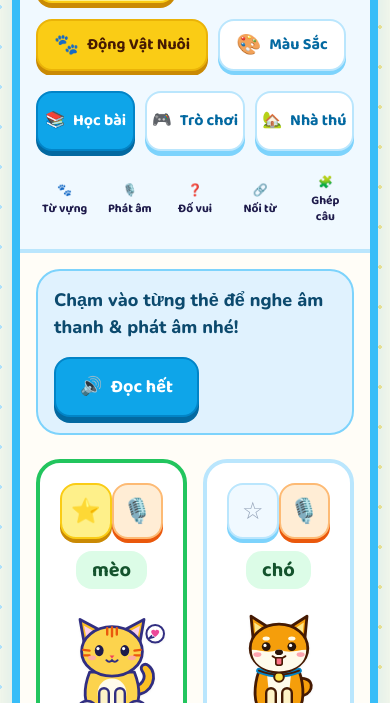
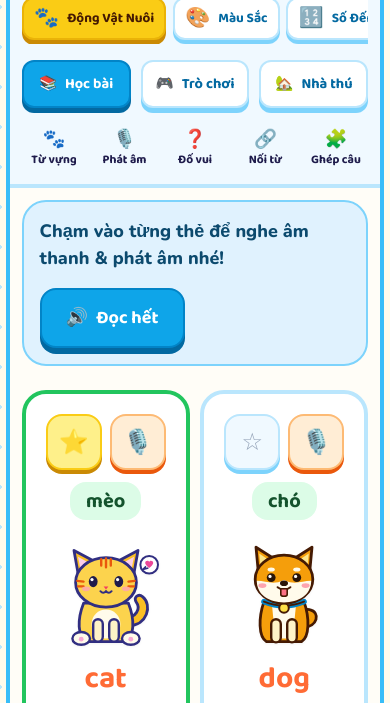
Before and after one commit to 25phongsusu/topo-app, a plain HTML site: page index.html in a window 390 px wide. Shown: the part 233-936 px from the top of the page. Drawn offline with nearby package versions, Linux system fonts and the light colour scheme.

Commit message:
fix(responsive): optimize mobile layout, subnav sizing, and topic selector scrolling without overflow

```diff
--- a/index.html
+++ b/index.html
@@ -157,23 +157,171 @@
       margin-right: auto;
     }
 
+    /* Dual Mode: Mobile Simulator & Real Screen Optimization */
     #app-shell[data-mode="mobile"] {
-      max-width: 450px;
-      min-height: 820px;
-      border-radius: 2.75rem;
-      border: 8px solid #38BDF8;
-      box-shadow: 0 12px 0 #0284C7, 0 24px 40px rgba(14, 165, 233, 0.22);
+      max-width: 420px;
+      width: 100%;
+      height: min(840px, 86vh);
+      border-radius: 2.5rem;
+      border: 7px solid #38BDF8;
+      box-shadow: 0 12px 0 #0284C7, 0 20px 35px rgba(14, 165, 233, 0.22);
+      display: flex;
+      flex-direction: column;
+      overflow: hidden;
+    }
+
+    #app-shell[data-mode="mobile"] header {
+      padding: 0.85rem 0.75rem 0.65rem !important;
+      gap: 0.5rem !important;
+    }
+
+    #app-shell[data-mode="mobile"] #header-topic-subtitle {
+      font-size: 14.5px !important;
+    }
+
+    #app-shell[data-mode="mobile"] #topic-selector {
+      gap: 0.4rem !important;
+      padding-bottom: 0.25rem !important;
+    }
+    #app-shell[data-mode="mobile"] #topic-selector button {
+      min-height: 42px !important;
+      padding: 0.35rem 0.65rem !important;
+      font-size: 13.5px !important;
+      border-radius: 0.75rem !important;
+    }
+
+    #app-shell[data-mode="mobile"] #area-btn-learn,
+    #app-shell[data-mode="mobile"] #area-btn-games,
+    #app-shell[data-mode="mobile"] #area-btn-pethouse {
+      min-height: 48px !important;
+      font-size: 14.5px !important;
+      padding: 0.35rem 0.2rem !important;
+      border-radius: 0.75rem !important;
+    }
+
+    #app-shell[data-mode="mobile"] #subnav-learn {
+      gap: 0.35rem !important;
+    }
+    #app-shell[data-mode="mobile"] #subnav-learn .tab-btn {
+      min-height: 50px !important;
+      padding: 0.35rem 0.1rem !important;
+      font-size: 12px !important;
+      line-height: 1.15 !important;
+      border-radius: 0.75rem !important;
+    }
+    #app-shell[data-mode="mobile"] #subnav-learn .tab-btn span:first-child {
+      font-size: 1.15rem !important;
+    }
+
+    #app-shell[data-mode="mobile"] #subnav-games {
+      gap: 0.35rem !important;
+    }
+    #app-shell[data-mode="mobile"] #subnav-games .tab-btn {
+      min-height: 50px !important;
+      padding: 0.35rem 0.2rem !important;
+      font-size: 12.5px !important;
+      line-height: 1.15 !important;
+      border-radius: 0.75rem !important;
+    }
+
+    #app-shell[data-mode="mobile"] main {
+      padding: 0.75rem !important;
     }
 
     #app-shell[data-mode="mobile"] #pets-grid,
     #app-shell[data-mode="mobile"] #quiz-options {
       grid-template-columns: repeat(2, minmax(0, 1fr)) !important;
-      gap: 1rem !important;
+      gap: 0.65rem !important;
+    }
+
+    #app-shell[data-mode="mobile"] .card-pet {
+      padding: 0.65rem !important;
+      border-radius: 1.25rem !important;
+    }
+    #app-shell[data-mode="mobile"] .card-pet div[id^="svg-wrap-"] {
+      width: 6.5rem !important;
+      height: 6.5rem !important;
     }
 
     #app-shell[data-mode="mobile"] #memory-grid {
       grid-template-columns: repeat(3, minmax(0, 1fr)) !important;
-      gap: 0.75rem !important;
+      gap: 0.5rem !important;
+    }
+
+    #app-shell[data-mode="mobile"] #sentence-workspace > div:first-child {
+      flex-direction: column !important;
+      padding: 0.75rem !important;
+    }
+
+    #app-shell[data-mode="mobile"] #sentence-slots button {
+      min-height: 50px !important;
+      font-size: 1.15rem !important;
+    }
+
+    /* On real mobile viewports (<640px) */
+    @media (max-width: 640px) {
+      body {
+        padding-top: 4.5rem !important;
+        padding-left: 0.35rem !important;
+        padding-right: 0.35rem !important;
+        padding-bottom: 1.5rem !important;
+      }
+      aside {
+        max-width: calc(100vw - 0.75rem) !important;
+        padding: 0.25rem 0.5rem !important;
+      }
+      aside button {
+        min-height: 38px !important;
+        padding: 0.25rem 0.5rem !important;
+        font-size: 13px !important;
+      }
+      #app-shell {
+        max-width: 100% !important;
+        height: auto !important;
+        min-height: unset !important;
+        border-radius: 1.5rem !important;
+        border-width: 4px !important;
+        box-shadow: 0 8px 0 #0284C7 !important;
+      }
+      #phone-notch {
+        display: none !important;
+      }
+      header {
+        padding: 0.75rem 0.65rem 0.65rem !important;
+        gap: 0.5rem !important;
+      }
+      #subnav-learn {
+        gap: 0.25rem !important;
+      }
+      #subnav-learn .tab-btn {
+        min-height: 48px !important;
+        padding: 0.25rem 0.1rem !important;
+        font-size: 11px !important;
+        border-radius: 0.65rem !important;
+      }
+      #subnav-games .tab-btn {
+        min-height: 48px !important;
+        padding: 0.25rem 0.2rem !important;
+        font-size: 12px !important;
+        border-radius: 0.65rem !important;
+      }
+      #area-btn-learn, #area-btn-games, #area-btn-pethouse {
+        min-height: 46px !important;
+        font-size: 14px !important;
+        padding: 0.3rem 0.15rem !important;
+      }
+      #topic-selector button {
+        min-height: 40px !important;
+        padding: 0.3rem 0.65rem !important;
+        font-size: 13px !important;
+      }
+      main {
+        padding: 0.65rem !important;
+      }
+      #pets-grid, #quiz-options {
+        grid-template-columns: repeat(2, minmax(0, 1fr)) !important;
+        gap: 0.55rem !important;
+      }
     }
 
     .no-scrollbar::-webkit-scrollbar { display: none; }
@@ -1264,6 +1412,7 @@
           : 'btn-lego shrink-0 min-h-[52px] px-4 py-2 rounded-2xl font-display text-base font-bold bg-white text-[#0369A1] border-2 border-[#BAE6FD] shadow-[0_4px_0_#7DD3FC] flex items-center gap-2';
         btn.innerHTML = `<span class="text-xl">${t.icon}</span><span>${t.titleVi}</span>`;
         el.appendChild(btn);
+        if (active) setTimeout(() => btn.scrollIntoView({ behavior: 'smooth', inline: 'nearest', block: 'nearest' }), 40);
       });
       document.getElementById('header-topic-subtitle').textContent = `Chủ đề: ${getCurrentTopic().titleVi} (${getCurrentTopic().titleEn})`;
     }
```
